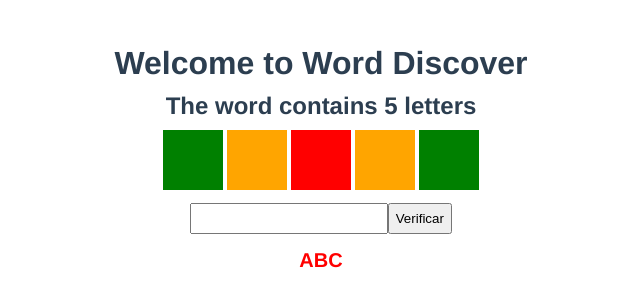
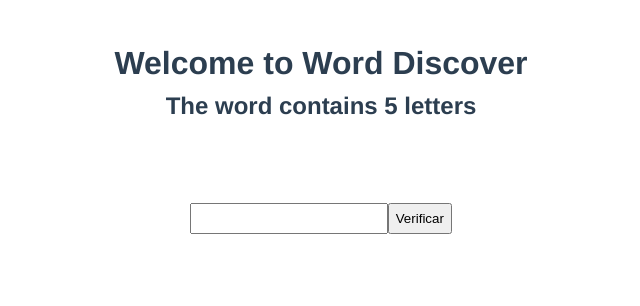
Before and after one commit to Ansuillia/WordDiscover, a Vue app: page / in a window 1280 px wide. Shown: the top 306 px of the page, without its empty margins (319-959 px from the left). Built offline with nearby package versions, Linux system fonts and the light colour scheme.

Commit message:
Inclui testes para component WordBox
Inclui teste unitário para componente WordBox e refatora o código para
que LetterBox seja um wrapper pra letra

```diff
--- a/src/components/LetterBox.vue
+++ b/src/components/LetterBox.vue
@@ -1,26 +1,19 @@
 <template>
   <div
     class="letter-box"
-    v-for="(letter, i) in [...word]"
-    :key="i"
-    :class="letterStatus[i]"
+    :class="letterStatus"
   >
     <span class="letter">{{ allCorrect ? letter : "" }}</span>
   </div>
 </template>
 
 <script>
-import { mapGetters } from "vuex";
 export default {
   props: {
-    letterStatus: Array,
+    letter: String,
+    letterStatus: String,
     allCorrect: Boolean
-  },
-  computed: {
-    ...mapGetters({
-      word: "getWord"
-    }),
-  },
+  }
 };
 </script>
 
--- a/src/components/WordBox.vue
+++ b/src/components/WordBox.vue
@@ -1,13 +1,18 @@
 <template>
   <div class="word-box">
     <LetterBox
-      :letterStatus="result.letterStatus"
+      v-for="(letter, i) in [...word]"
+      :key="i"
+      :letter="letter"
+      :letterStatus="result.letterStatus[i]"
       :allCorrect="result.allCorrect"/>
   </div>
 </template>
 
 <script>
-import LetterBox from "./LetterBox.vue";
+import {mapGetters} from 'vuex'
+import LetterBox from "./LetterBox.vue"
+
 export default {
   components: {
     LetterBox,
@@ -17,6 +22,11 @@ export default {
       letterStatus : Array,
       allCorrect: Boolean
     }
+  },
+  computed: {
+    ...mapGetters({
+      word: "getWord"
+    }),
   }
 };
 </script>
--- a/src/store/modules/word.module.js
+++ b/src/store/modules/word.module.js
@@ -4,10 +4,10 @@ export default {
   state: {
     word: 'teste',
     results: [{
-      letterStatus: ["correct","outOfPlace","incorrect","outOfPlace","correct"],
+      letterStatus: [],
       allCorrect: false
     }],
-    errors: new Set(['a', 'b', 'c']),
+    errors: new Set(),
     win: true
   },
   getters: {
```
Also changed, not shown: 2 other files (tests, documents, lock files or other folders).
